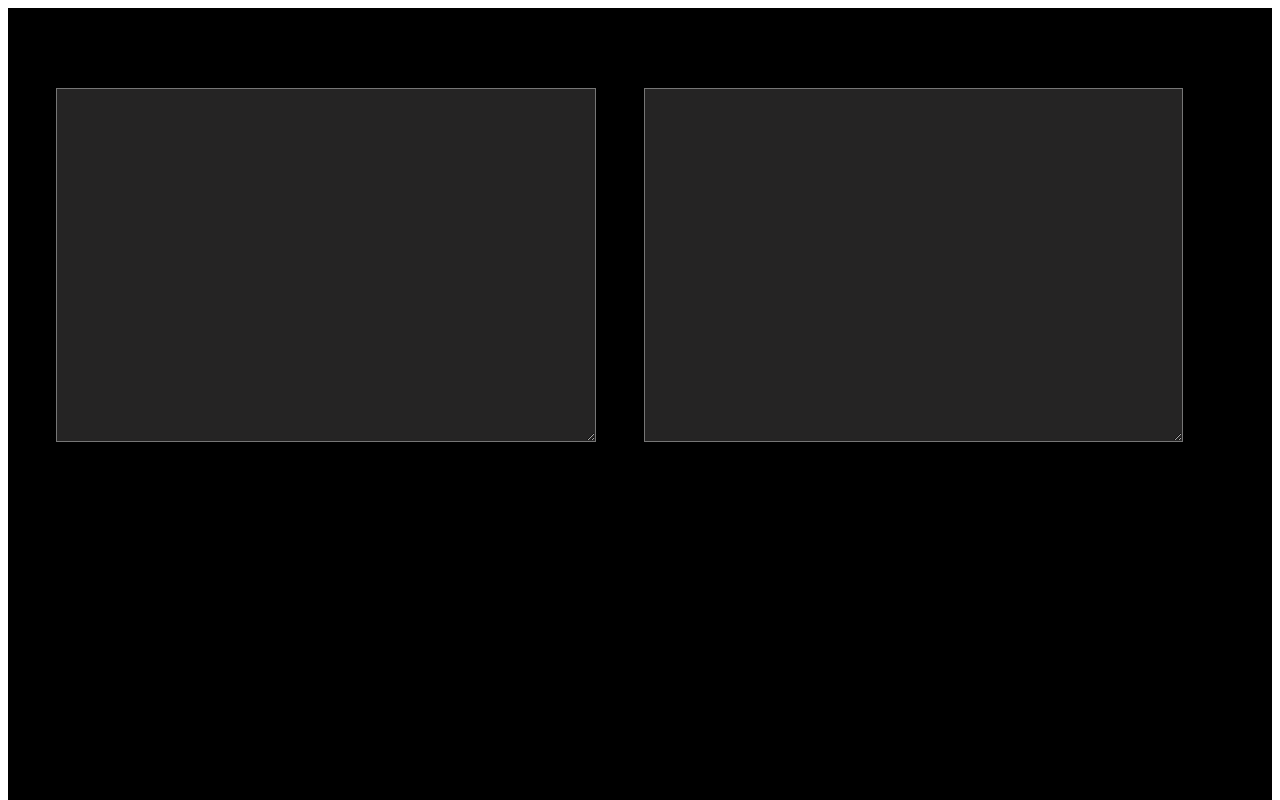
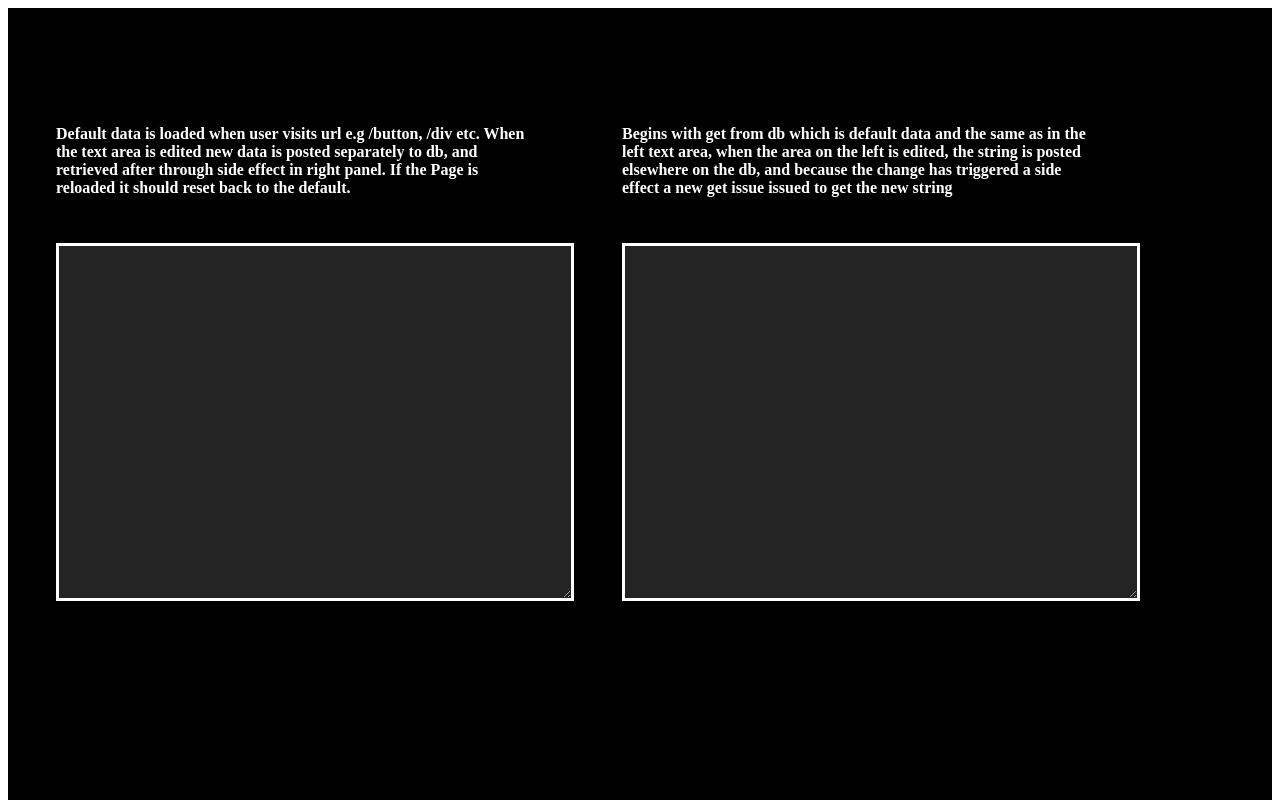
Before and after one commit to dnlstronge/demoprojcomps, a Next.js app: page /1 in a window 1280 px wide. Shown: the top 800 px of the page. Built offline with nearby package versions, Linux system fonts and the light colour scheme; no server answers.

Commit message:
[x] - add content

```diff
--- a/src/pages/[componentId].js
+++ b/src/pages/[componentId].js
@@ -81,9 +81,32 @@ const handleInput = (e) => {
   return (
     <main className={classes.container}>
     <div className={classes.betanav}></div>
+    <div>
+
+   </div>
+    <div className={classes.panels}>
+
+    <section clasName={classes.left}>
+    <h6 className={classes.heading}>
+    Default data is loaded when user visits url e.g /button, /div etc. When the text area is edited
+    new data is posted separately to db, and retrieved after through side effect in right panel. If the Page
+    is reloaded it should reset back to the default.
+    </h6>
     <textarea value={stringData} onChange={handleInput} className={classes.inputArea}></textarea>
+    </section>
+    <section className={classes.right}>
+    <h6 className={classes.heading}>
+      Begins with get from db which is default data and the same as in the left text area, when the
+      area on the left is edited, the string is posted elsewhere on the db, and because the change has triggered
+      a side effect a new get issue issued to get the new string
+    </h6>
     <textarea  value={stringData} className={classes.outputArea}></textarea>
-   <div>{stringData}</div>
+    </section>
+
+    </div>
+
+
+
 
     </main>
   )
--- a/src/pages/componentid.module.css
+++ b/src/pages/componentid.module.css
@@ -7,29 +7,56 @@
     margin: 0;
 }
 .betanav {
+
     width: 100%;
     height: 5rem;
 }
+.panels {
+    display: flex;
+    flex-direction: row;
+    height: auto;
+    width: 100%;
+}
+.left {
+    display: flex;
+    flex-direction: column;
 
+    margin: 0;
+}
+.right {
+    display: flex;
+    flex-direction: column;
+
+    margin: 0;
+}
+.heading {
+    color: white;
+    font-size: 16px;
+    height: 5rem;
+    width: 30rem;
+    margin-left: 3rem;
+
+}
 .inputArea {
+    border: 3px solid white;
     color: rgb(142, 254, 142);
     font-size: 15px;
     font-weight: bold;
     background:rgb(37, 36, 36);
     height: 20rem;
-    width: 40%;
+    width: 30rem;
     margin-left: 3rem;
     padding: 1rem;
 }
 
 .outputArea {
-
+    border: 3px solid white;
     color: rgb(65, 178, 184);
     font-size: 15px;
     font-weight: bold;
     background:rgb(37, 36, 36);
     height: 20rem;
-    width: 40%;
+    width: 30rem;
     margin-left: 3rem;
     padding: 1rem;
 }
```
